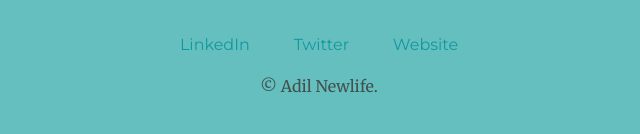
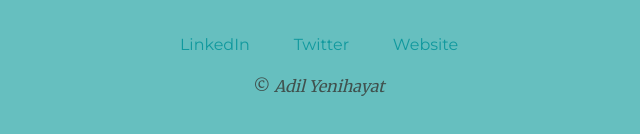
Before and after one commit to Adlynhyt/New-site, a plain HTML site: page index.html in a window 1280 px wide. Shown: the part 2772-2906 px from the top of the page, 321-961 px from the left. Drawn offline with Linux system fonts and the light colour scheme.

Commit message:
Update index.html

```diff
--- a/index.html
+++ b/index.html
@@ -64,7 +64,7 @@
     <a class="footer-link" href="https://www.linkedin.com/in/adil-yenihayat-05445bb0/">LinkedIn</a>
     <a class="footer-link" href="https://twitter.com/adlynhyt">Twitter</a>
     <a class="footer-link" href="https://www.youtube.com/">Website</a>
-    <p>© Adil Newlife.</p>
+    <p>© <i>Adil Yenihayat</i></p>
   </div>
 </body>
 
```
